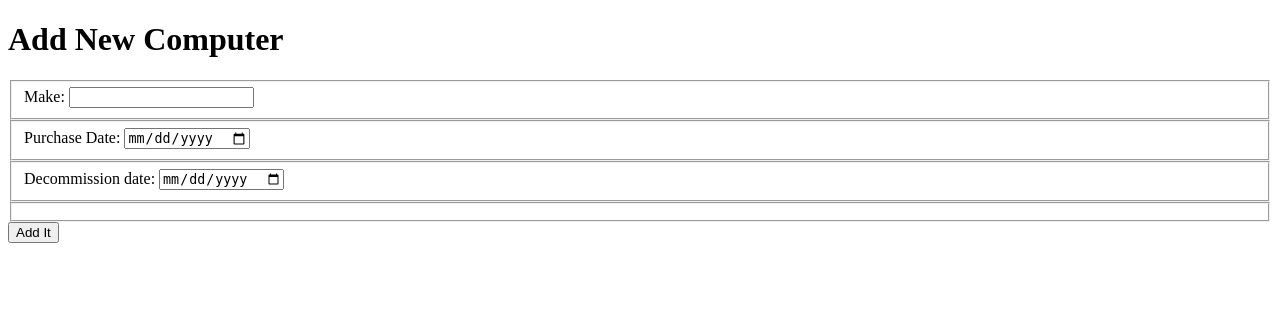
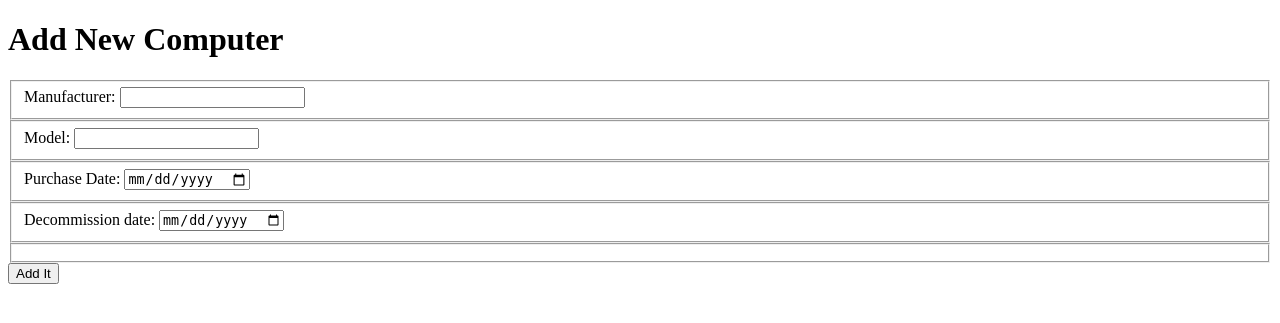
Before and after one commit to nss-day-cohort-33/bangazon-workforce-management-alendamond-realm, a Django app: template hrapp/templates/computer/computer_form.html in a window 1280 px wide. Shown: the top 323 px of the page. Run offline with Django 3.2, Linux system fonts and the light colour scheme; the template is opened without the code that fills it, so the values that code supplies are empty; parts of the project's set-up code (start-up, migrations or seed data) failed here and were passed over.

Commit message:
form is now working

```diff
--- a/hrapp/templates/computer/computer_form.html
+++ b/hrapp/templates/computer/computer_form.html
@@ -12,8 +12,12 @@
 <form action="{% url 'hrapp:computer_list' %}" method="post">
       {% csrf_token %}
       <fieldset>
-          <label for="make">Make: </label>
-          <input id="make" type="text" name="make">
+          <label for="manufacturer">Manufacturer: </label>
+          <input id="manufacturer" type="text" name="manufacturer">
+      </fieldset>
+      <fieldset>
+          <label for="model">Model: </label>
+          <input id="model" type="text" name="model">
       </fieldset>
       <fieldset>
           <label for="purchase_date">Purchase Date: </label>
--- a/hrapp/templates/computer/computer_list.html
+++ b/hrapp/templates/computer/computer_list.html
@@ -5,8 +5,9 @@
 <a href="{% url 'hrapp:computer_form' %}">Add Computer</a>
 <ul>
 {% for computer in all_computers %}
+
     <li>
-        Computer Model: {{computer.make}}
+        Computer Model: {{computer.manufacturer}} {{computer.model}}
         <br>
         Purchase date: {{computer.purchase_date}}
         <br>
--- a/hrapp/views/computers/computer_list.py
+++ b/hrapp/views/computers/computer_list.py
@@ -23,6 +23,7 @@ def computer_list (request):
         FROM hrapp_computer c;
         """)
 
+
         all_computers = db_cursor.fetchall()
 
         template = 'computer/computer_list.html'
@@ -41,8 +42,8 @@ def computer_list (request):
             (
                 manufacturer, model, purchase_date, decommission_date
             )
-            VALUES (?, ?, ?)
+            VALUES (?, ?, ?, ?)
             """,
-            (form_data['make'], form_data['purchase_date'], form_data['decommission_date']))
+            (form_data['manufacturer'], form_data['model'], form_data['purchase_date'], form_data['decommission_date']))
 
         return redirect(reverse('hrapp:computer_list'))
```
